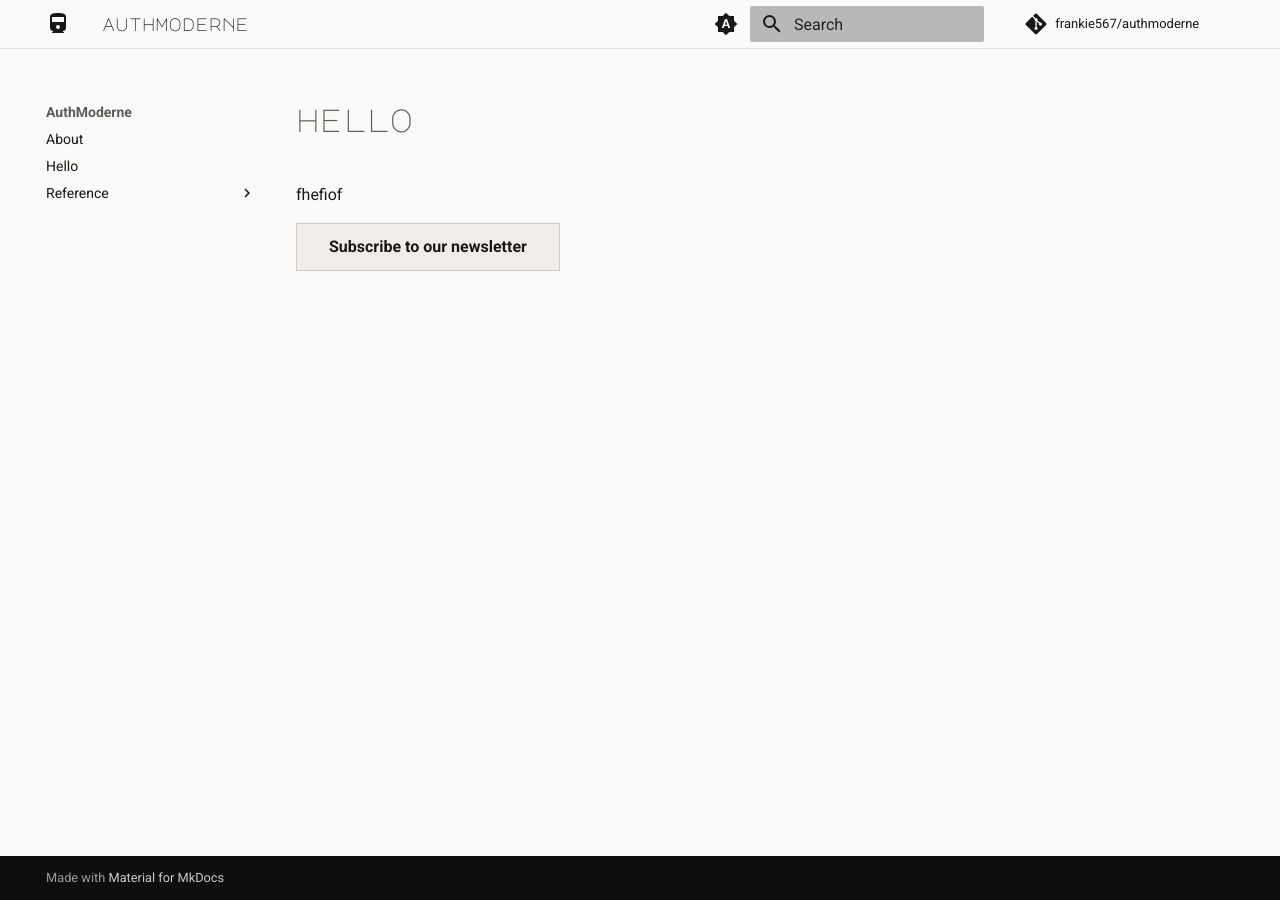
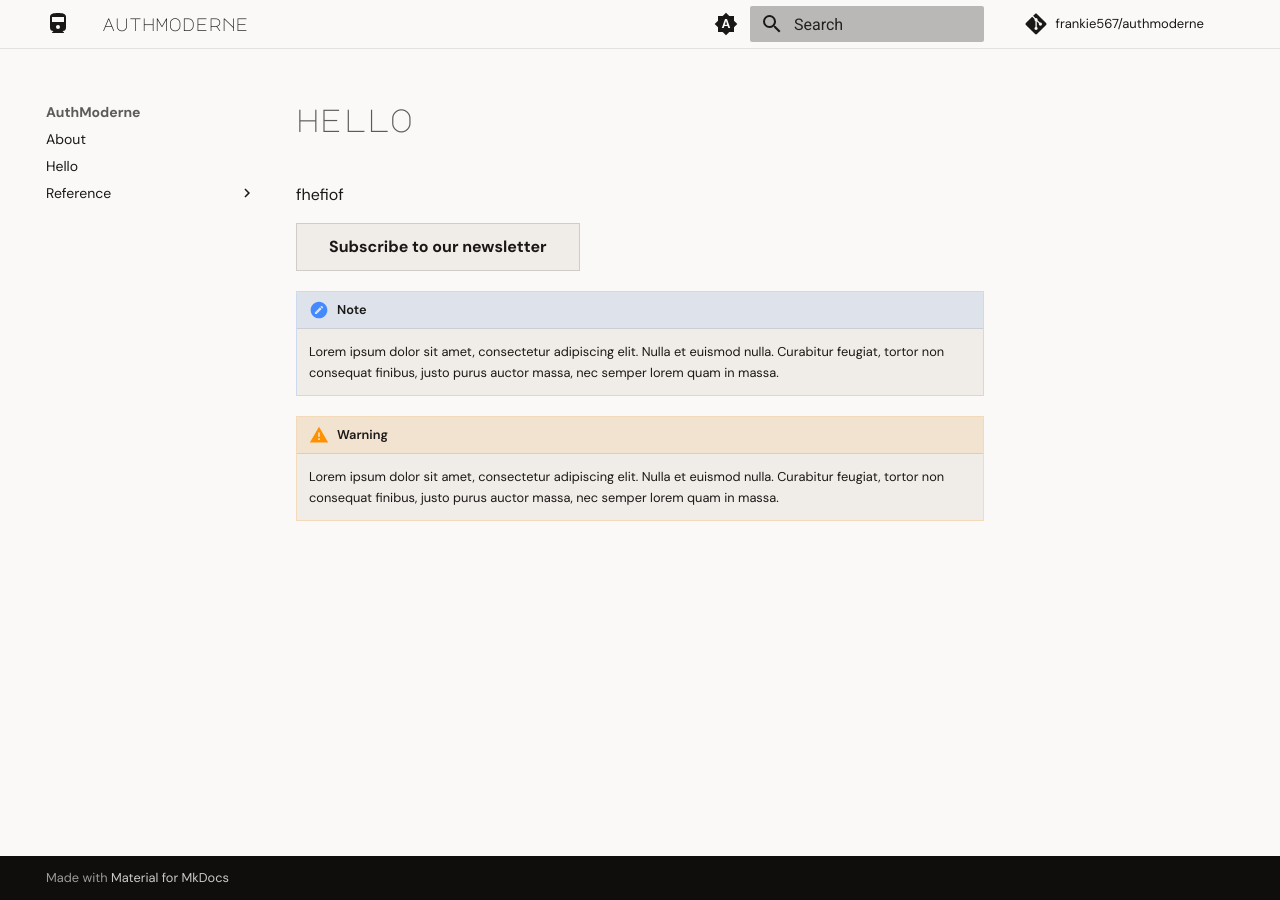
Before and after one commit to frankie567/authmoderne, an MkDocs documentation site: the page built from docs/test.md, in a window 1280 px wide. Built offline with MkDocs 1.6.1 and Material for MkDocs 9.7.7, drawn with Linux system fonts in a browser that asks for light colours; comment, search, counter and statistics services are not loaded.

Commit message:
Mkdocs theme tweaks

```diff
--- a/docs/stylesheets/extra.css
+++ b/docs/stylesheets/extra.css
@@ -1,4 +1,5 @@
 @import url("https://fonts.googleapis.com/css2?family=Major+Mono+Display&display=swap");
+@import url("https://fonts.googleapis.com/css2?family=DM+Sans:wght@300..700&display=swap");
 
 /* ============================================================================
    AuthModerne - Streamline Moderne Inspired Color Scheme
@@ -8,6 +9,19 @@
 /* ----------------------------------------------------------------------------
    Typography
    ---------------------------------------------------------------------------- */
+
+/* Body text - DM Sans for optimal readability with modern aesthetic */
+body,
+.md-typeset {
+    font-family:
+        "DM Sans",
+        -apple-system,
+        BlinkMacSystemFont,
+        "Segoe UI",
+        Roboto,
+        sans-serif;
+    font-weight: 400;
+}
 
 h1,
 h2,
@@ -170,6 +184,11 @@ h6 {
     border-bottom: 1px solid rgba(26, 24, 22, 0.1) !important;
 }
 
+/* Override Material's --shadow state in light mode */
+.md-header--shadow {
+    box-shadow: none !important;
+}
+
 /* Header title - Major Mono Display font */
 .md-header__title {
     font-family: "Major Mono Display", monospace;
@@ -185,6 +204,11 @@ h6 {
     background-color: #0f1114 !important;
     box-shadow: 0 2px 16px rgba(0, 0, 0, 0.8) !important;
     border-bottom: 1px solid rgba(255, 255, 255, 0.05) !important;
+}
+
+/* Override Material's --shadow state in dark mode */
+[data-md-color-scheme="slate"] .md-header--shadow {
+    box-shadow: 0 2px 16px rgba(0, 0, 0, 0.8) !important;
 }
 
 [data-md-color-scheme="slate"] .md-header__inner {
@@ -236,7 +260,9 @@ h6 {
     border-top: 1px solid var(--md-typeset-table-color--light);
 }
 
-/* Buttons - Sharp corners with visible backgrounds */
+/* Buttons - Sharp corners with visible backgrounds
+   Note: !important is required here because Material applies inline styles
+   and uses higher specificity selectors for button states */
 .md-button {
     border-radius: 0 !important;
     background-color: #f0ede8 !important;
@@ -286,13 +312,151 @@ h6 {
     color: #e8e8e8 !important;
 }
 
-/* Admonitions - Minimal boxes */
-.md-typeset .admonition {
+/* Admonitions - Minimal boxes with theme-consistent styling */
+.md-typeset .admonition,
+.md-typeset details.admonition {
     border-radius: 0;
-    border-left: 3px solid rgba(139, 125, 107, 0.6);
+    border: 1px solid rgba(26, 24, 22, 0.15);
+    background-color: #f0ede8;
+    box-shadow: none;
 }
 
-[data-md-color-scheme="slate"] .md-typeset .admonition {
-    border-left-color: rgba(100, 120, 140, 0.5);
-    background-color: rgba(15, 17, 20, 0.3);
+/* Desaturate admonition colors in light mode */
+.md-typeset .admonition.note {
+    border-color: rgba(68, 138, 255, 0.2);
 }
+
+.md-typeset .admonition.warning,
+.md-typeset .admonition.attention,
+.md-typeset .admonition.caution {
+    border-color: rgba(255, 145, 0, 0.2);
+}
+
+.md-typeset .admonition.danger,
+.md-typeset .admonition.error {
+    border-color: rgba(255, 82, 82, 0.2);
+}
+
+.md-typeset .admonition.tip,
+.md-typeset .admonition.hint,
+.md-typeset .admonition.important {
+    border-color: rgba(0, 191, 165, 0.2);
+}
+
+.md-typeset .admonition.success,
+.md-typeset .admonition.check,
+.md-typeset .admonition.done {
+    border-color: rgba(0, 200, 83, 0.2);
+}
+
+/* Admonition title */
+.md-typeset .admonition-title,
+.md-typeset summary.admonition-title {
+    background-color: rgba(240, 237, 232, 0.8);
+    border-bottom: 1px solid rgba(26, 24, 22, 0.1);
+    font-weight: 600;
+}
+
+/* Dark mode admonitions */
+[data-md-color-scheme="slate"] .md-typeset .admonition,
+[data-md-color-scheme="slate"] .md-typeset details.admonition {
+    border: 1px solid rgba(100, 120, 140, 0.2);
+    background-color: #1a1c20;
+    box-shadow: none;
+}
+
+[data-md-color-scheme="slate"] .md-typeset .admonition-title,
+[data-md-color-scheme="slate"] .md-typeset summary.admonition-title {
+    border-bottom: 1px solid rgba(100, 120, 140, 0.15);
+}
+
+/* Dark mode - subtle type indication via title background */
+[data-md-color-scheme="slate"] .md-typeset .admonition.note .admonition-title,
+[data-md-color-scheme="slate"]
+    .md-typeset
+    details.admonition.note
+    summary.admonition-title {
+    background-color: rgba(68, 138, 255, 0.08);
+}
+
+[data-md-color-scheme="slate"]
+    .md-typeset
+    .admonition.warning
+    .admonition-title,
+[data-md-color-scheme="slate"]
+    .md-typeset
+    .admonition.attention
+    .admonition-title,
+[data-md-color-scheme="slate"]
+    .md-typeset
+    .admonition.caution
+    .admonition-title,
+[data-md-color-scheme="slate"]
+    .md-typeset
+    details.admonition.warning
+    summary.admonition-title,
+[data-md-color-scheme="slate"]
+    .md-typeset
+    details.admonition.attention
+    summary.admonition-title,
+[data-md-color-scheme="slate"]
+    .md-typeset
+    details.admonition.caution
+    summary.admonition-title {
+    background-color: rgba(255, 145, 0, 0.08);
+}
+
+[data-md-color-scheme="slate"] .md-typeset .admonition.danger .admonition-title,
+[data-md-color-scheme="slate"] .md-typeset .admonition.error .admonition-title,
+[data-md-color-scheme="slate"]
+    .md-typeset
+    details.admonition.danger
+    summary.admonition-title,
+[data-md-color-scheme="slate"]
+    .md-typeset
+    details.admonition.error
+    summary.admonition-title {
+    background-color: rgba(255, 82, 82, 0.08);
+}
+
+[data-md-color-scheme="slate"] .md-typeset .admonition.tip .admonition-title,
+[data-md-color-scheme="slate"] .md-typeset .admonition.hint .admonition-title,
+[data-md-color-scheme="slate"]
+    .md-typeset
+    .admonition.important
+    .admonition-title,
+[data-md-color-scheme="slate"]
+    .md-typeset
+    details.admonition.tip
+    summary.admonition-title,
+[data-md-color-scheme="slate"]
+    .md-typeset
+    details.admonition.hint
+    summary.admonition-title,
+[data-md-color-scheme="slate"]
+    .md-typeset
+    details.admonition.important
+    summary.admonition-title {
+    background-color: rgba(0, 191, 165, 0.08);
+}
+
+[data-md-color-scheme="slate"]
+    .md-typeset
+    .admonition.success
+    .admonition-title,
+[data-md-color-scheme="slate"] .md-typeset .admonition.check .admonition-title,
+[data-md-color-scheme="slate"] .md-typeset .admonition.done .admonition-title,
+[data-md-color-scheme="slate"]
+    .md-typeset
+    details.admonition.success
+    summary.admonition-title,
+[data-md-color-scheme="slate"]
+    .md-typeset
+    details.admonition.check
+    summary.admonition-title,
+[data-md-color-scheme="slate"]
+    .md-typeset
+    details.admonition.done
+    summary.admonition-title {
+    background-color: rgba(0, 200, 83, 0.08);
+}
--- a/docs/test.md
+++ b/docs/test.md
@@ -3,3 +3,15 @@
 fhefiof
 
 [Subscribe to our newsletter](#){ .md-button }
+
+!!! note
+
+    Lorem ipsum dolor sit amet, consectetur adipiscing elit. Nulla et euismod
+    nulla. Curabitur feugiat, tortor non consequat finibus, justo purus auctor
+    massa, nec semper lorem quam in massa.
+
+!!! warning
+
+    Lorem ipsum dolor sit amet, consectetur adipiscing elit. Nulla et euismod
+    nulla. Curabitur feugiat, tortor non consequat finibus, justo purus auctor
+    massa, nec semper lorem quam in massa.
--- a/mkdocs.yml
+++ b/mkdocs.yml
@@ -49,6 +49,9 @@ markdown_extensions:
     - pymdownx.snippets
     - pymdownx.superfences
     - attr_list
+    - admonition
+    - pymdownx.details
+    - pymdownx.superfences
 
 plugins:
     - search
```
